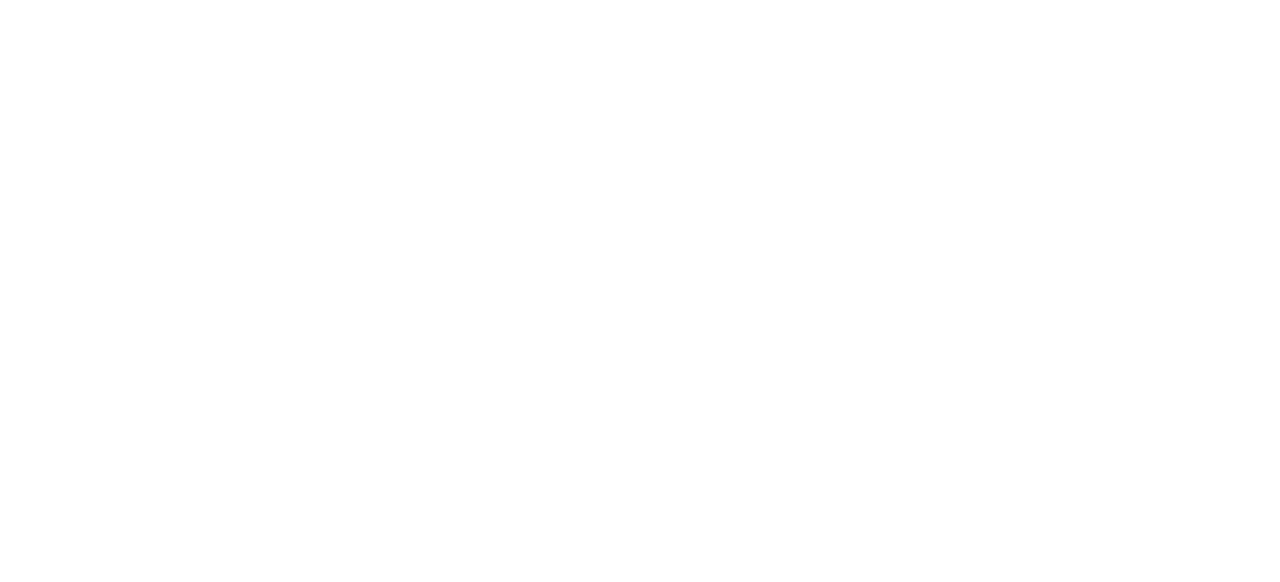
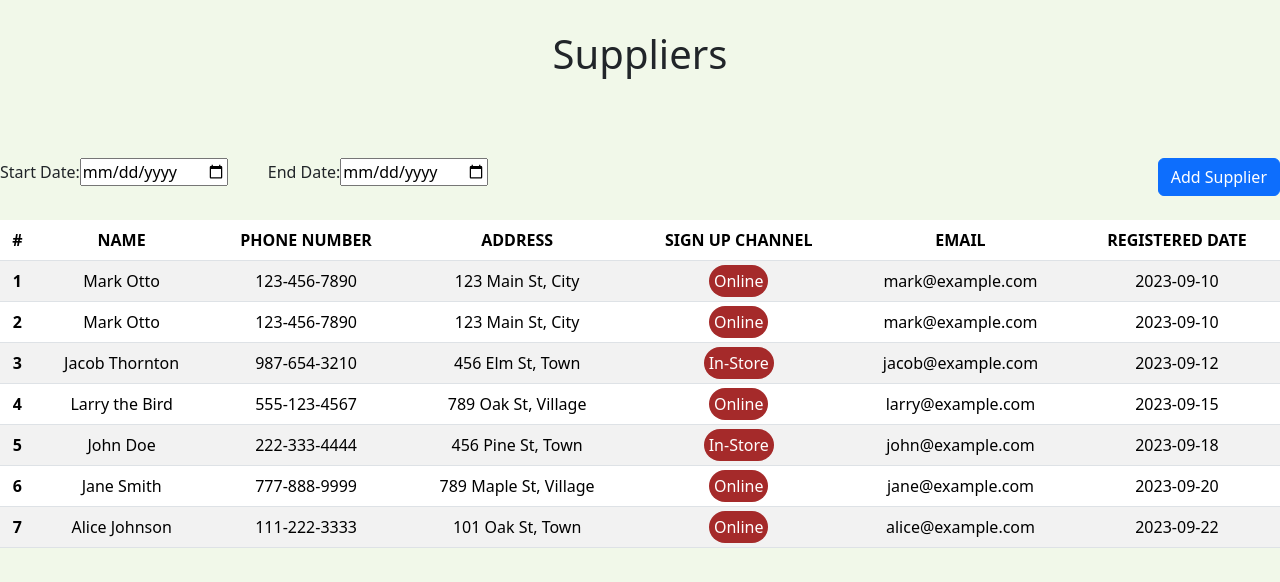
Before and after one commit to SudasunViraj/test, a React (Create React App) app: page /products in a window 1280 px wide. Before the commit this address had no page. Shown: the top 582 px of the page. Built offline with nearby package versions, Linux system fonts and the light colour scheme.

Commit message:
Product page added-Needs to be changed

```diff
--- a/src/UIroutes/Routers.js
+++ b/src/UIroutes/Routers.js
@@ -4,7 +4,7 @@
 import Login from "../pages/login";
 import Employee from "../pages/employee";
 import Suppliers from "../pages/suppliers";
-
+import Products from "../pages/products";
 function Routers() {
   return (
     <div>
@@ -14,6 +14,7 @@
         <Route path="/login"element={<Login/>}/>
         <Route path="/employee"element={<Employee/>}/>
         <Route path="/suppliers"element={<Suppliers/>}/>
+        <Route path="/products"element={<Products/>}/>
         </Routes>
     </div>
   )
--- a/src/pages/products.js
+++ b/src/pages/products.js
@@ -0,0 +1,309 @@
+import React, { useState, useMemo } from 'react';
+import Modal from 'react-bootstrap/Modal';
+import Button from 'react-bootstrap/Button';
+import '../pages/products.css'; // Import your CSS file for styling (assuming you have a products.css file)
+
+const Products = () => {
+  const [startDate, setStartDate] = useState('');
+  const [endDate, setEndDate] = useState('');
+  const [showModal, setShowModal] = useState(false);
+  const [newSupplier, setNewSupplier] = useState({
+    name: '',
+    phoneNumber: '',
+    address: '',
+    signUpChannel: '',
+    email: '',
+    registeredDate: '',
+  });
+  const [suppliers, setSuppliers] = useState([
+    {
+      id: 1,
+      name: 'Mark Otto',
+      phoneNumber: '123-456-7890',
+      address: '123 Main St, City',
+      signUpChannel: 'Online',
+      email: 'mark@example.com',
+      registeredDate: '2023-09-10',
+    },
+
+    {
+      id: 1,
+      name: 'Mark Otto',
+      phoneNumber: '123-456-7890',
+      address: '123 Main St, City',
+      signUpChannel: 'Online',
+      email: 'mark@example.com',
+      registeredDate: '2023-09-10',
+    },
+    {
+      id: 2,
+      name: 'Jacob Thornton',
+      phoneNumber: '987-654-3210',
+      address: '456 Elm St, Town',
+      signUpChannel: 'In-Store',
+      email: 'jacob@example.com',
+      registeredDate: '2023-09-12',
+    },
+    {
+      id: 3,
+      name: 'Larry the Bird',
+      phoneNumber: '555-123-4567',
+      address: '789 Oak St, Village',
+      signUpChannel: 'Online',
+      email: 'larry@example.com',
+      registeredDate: '2023-09-15',
+    },
+    {
+      id: 4,
+      name: 'John Doe',
+      phoneNumber: '222-333-4444',
+      address: '456 Pine St, Town',
+      signUpChannel: 'In-Store',
+      email: 'john@example.com',
+      registeredDate: '2023-09-18',
+    },
+    {
+      id: 5,
+      name: 'Jane Smith',
+      phoneNumber: '777-888-9999',
+      address: '789 Maple St, Village',
+      signUpChannel: 'Online',
+      email: 'jane@example.com',
+      registeredDate: '2023-09-20',
+    },
+    {
+      id: 6,
+      name: 'Alice Johnson',
+      phoneNumber: '111-222-3333',
+      address: '101 Oak St, Town',
+      signUpChannel: 'Online',
+      email: 'alice@example.com',
+      registeredDate: '2023-09-22',
+    },
+  ]);
+
+  const handleStartDateChange = (e) => {
+    setStartDate(e.target.value);
+  };
+
+  const handleEndDateChange = (e) => {
+    setEndDate(e.target.value);
+  };
+
+  const handleAddSupplierClick = () => {
+    setShowModal(true);
+  };
+
+  const handleCloseModal = () => {
+    setShowModal(false);
+  };
+
+  const handleSaveSupplier = () => {
+    setShowModal(false);
+    setSuppliers((prevSuppliers) => [
+      ...prevSuppliers,
+      {
+        ...newSupplier,
+        id: prevSuppliers.length + 1,
+      },
+    ]);
+    setNewSupplier({
+      name: '',
+      phoneNumber: '',
+      address: '',
+      signUpChannel: '',
+      email: '',
+      registeredDate: '',
+    });
+  };
+
+  const handleSupplierInputChange = (e) => {
+    const { name, value } = e.target;
+    setNewSupplier((prevSupplier) => ({
+      ...prevSupplier,
+      [name]: value,
+    }));
+  };
+
+  // Filter suppliers based on the selected date range using useMemo
+  const filteredSuppliers = useMemo(() => {
+    if (startDate && endDate) {
+      return suppliers.filter((supplier) => {
+        const supplierDate = new Date(supplier.registeredDate);
+        const startFilterDate = new Date(startDate);
+        const endFilterDate = new Date(endDate);
+        return (
+          supplierDate >= startFilterDate && supplierDate <= endFilterDate
+        );
+      });
+    }
+    return suppliers;
+  }, [startDate, endDate, suppliers]);
+
+  return (
+    <div className='page-yellow'>
+      <div className='table-container'>
+        <h1 className='supp'>Suppliers</h1>
+        <div className='table-head-container'>
+          <div className='date-container'>
+            <div className='datee'>
+              <label htmlFor="startDate">Start Date:</label>
+              <input
+                type="date"
+                id="startDate"
+                value={startDate}
+                onChange={handleStartDateChange}
+              />
+            </div>
+            <div>
+              <label htmlFor="endDate">End Date:</label>
+              <input
+                type="date"
+                id="endDate"
+                value={endDate}
+                onChange={handleEndDateChange}
+              />
+            </div>
+          </div>
+          <div>
+            <button
+              className="btn btn-primary"
+              onClick={handleAddSupplierClick}
+            >
+              Add Supplier
+            </button>
+          </div>
+        </div>
+        <div>
+          <table className="table table-striped mt-4">
+            {/* Table Header */}
+            <thead>
+              <tr>
+                <th scope="col">#</th>
+                <th scope="col">NAME</th>
+                <th scope="col">PHONE NUMBER</th>
+                <th scope="col">ADDRESS</th>
+                <th scope="col">SIGN UP CHANNEL</th>
+                <th scope="col">EMAIL</th>
+                <th scope="col">REGISTERED DATE</th>
+              </tr>
+            </thead>
+            {/* Table Body */}
+            <tbody>
+              {filteredSuppliers.map((item, index) => (
+                <tr key={item.id}>
+                  <th scope="row">{index + 1}</th>
+                  <td>{item.name}</td>
+                  <td>{item.phoneNumber}</td>
+                  <td>{item.address}</td>
+                  <td>
+                    {item.signUpChannel === 'Online' && (
+                      <span style={{ backgroundColor: 'brown', borderRadius: '50px', padding: '5px', color: 'white' }}>
+                        {item.signUpChannel}
+                      </span>
+                    )}
+                    {item.signUpChannel === 'In-Store' && (
+                      <span style={{ backgroundColor: 'brown', borderRadius: '50px', padding: '5px', color: 'white' }}>
+                        {item.signUpChannel}
+                      </span>
+                    )}
+                    {item.signUpChannel !== 'Online' && item.signUpChannel !== 'In-Store' && (
+                      <span>{item.signUpChannel}</span>
+                    )}
+                  </td>
+                  <td>{item.email}</td>
+                  <td>{item.registeredDate}</td>
+                </tr>
+              ))}
+            </tbody>
+          </table>
+          <Modal show={showModal} onHide={handleCloseModal}>
+            <Modal.Header closeButton>
+              <Modal.Title>Add Supplier</Modal.Title>
+            </Modal.Header>
+            <Modal.Body>
+              <form>
+                <div className="mb-3">
+                  <label htmlFor="name" className="form-label">Name:</label>
+                  <input
+                    type="text"
+                    className="form-control"
+                    id="name"
+                    name="name"
+                    value={newSupplier.name}
+                    onChange={handleSupplierInputChange}
+                  />
+                </div>
+                <div className="mb-3">
+                  <label htmlFor="phoneNumber" className="form-label">Phone Number:</label>
+                  <input
+                    type="text"
+                    className="form-control"
+                    id="phoneNumber"
+                    name="phoneNumber"
+                    value={newSupplier.phoneNumber}
+                    onChange={handleSupplierInputChange}
+                  />
+                </div>
+                <div className="mb-3">
+                  <label htmlFor="address" className="form-label">Address:</label>
+                  <input
+                    type="text"
+                    className="form-control"
+                    id="address"
+                    name="address"
+                    value={newSupplier.address}
+                    onChange={handleSupplierInputChange}
+                  />
+                </div>
+                <div className="mb-3">
+                  <label htmlFor="signUpChannel" className="form-label">Sign Up Channel:</label>
+                  <input
+                    type="text"
+                    className="form-control"
+                    id="signUpChannel"
+                    name="signUpChannel"
+                    value={newSupplier.signUpChannel}
+                    onChange={handleSupplierInputChange}
+                  />
+                </div>
+                <div className="mb-3">
+                  <label htmlFor="email" className="form-label">Email:</label>
+                  <input
+                    type="text"
+                    className="form-control"
+                    id="email"
+                    name="email"
+                    value={newSupplier.email}
+                    onChange={handleSupplierInputChange}
+                  />
+                </div>
+                <div className="mb-3">
+                  <label htmlFor="registeredDate" className="form-label">Registered Date:</label>
+                  <input
+                    type="date"
+                    className="form-control"
+                    id="registeredDate"
+                    name="registeredDate"
+                    value={newSupplier.registeredDate}
+                    onChange={handleSupplierInputChange}
+                  />
+                </div>
+              </form>
+            </Modal.Body>
+            <Modal.Footer>
+              <Button variant="secondary" onClick={handleCloseModal}>
+                Cancel
+              </Button>
+              <Button variant="primary" onClick={handleSaveSupplier}>
+                Save Supplier
+              </Button>
+            </Modal.Footer>
+          </Modal>
+        </div>
+      </div>
+    </div>
+  );
+};
+
+export default Products;
```
Also changed, not shown: src/pages/products.css (added).
